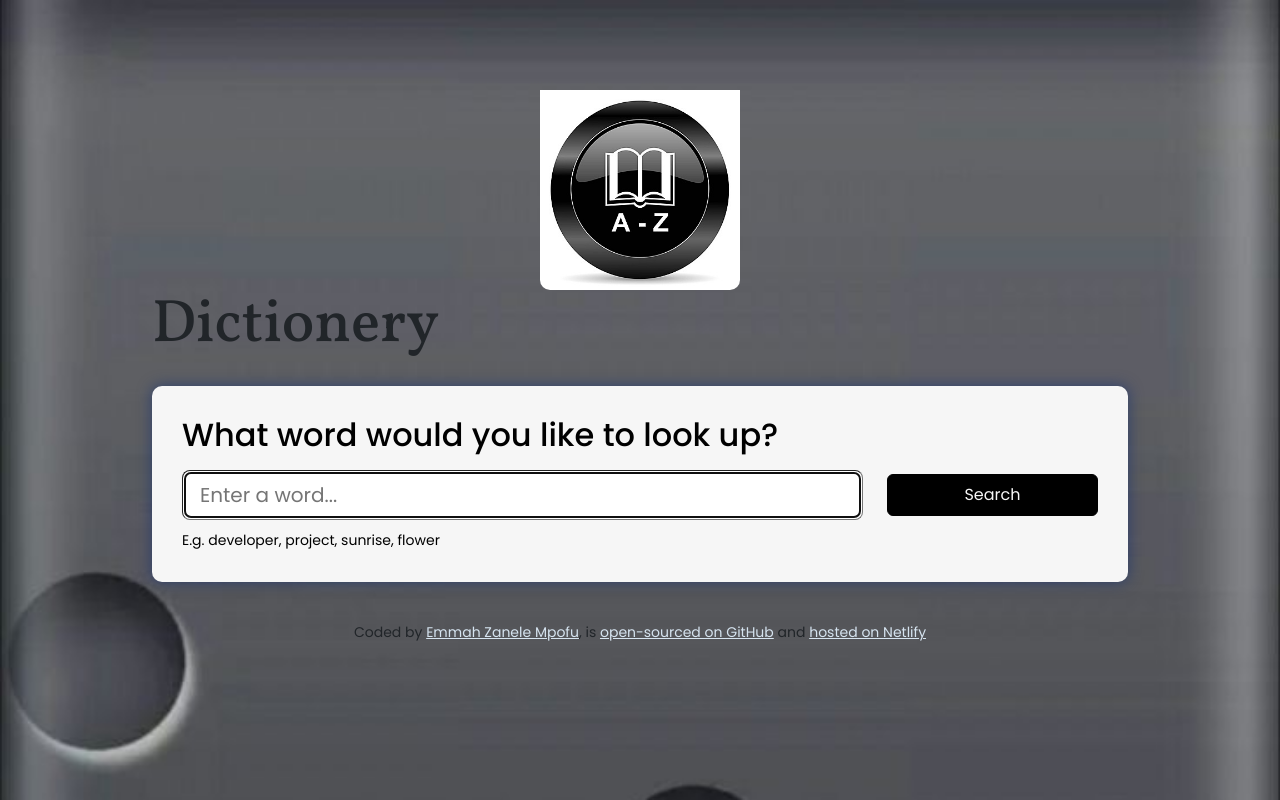
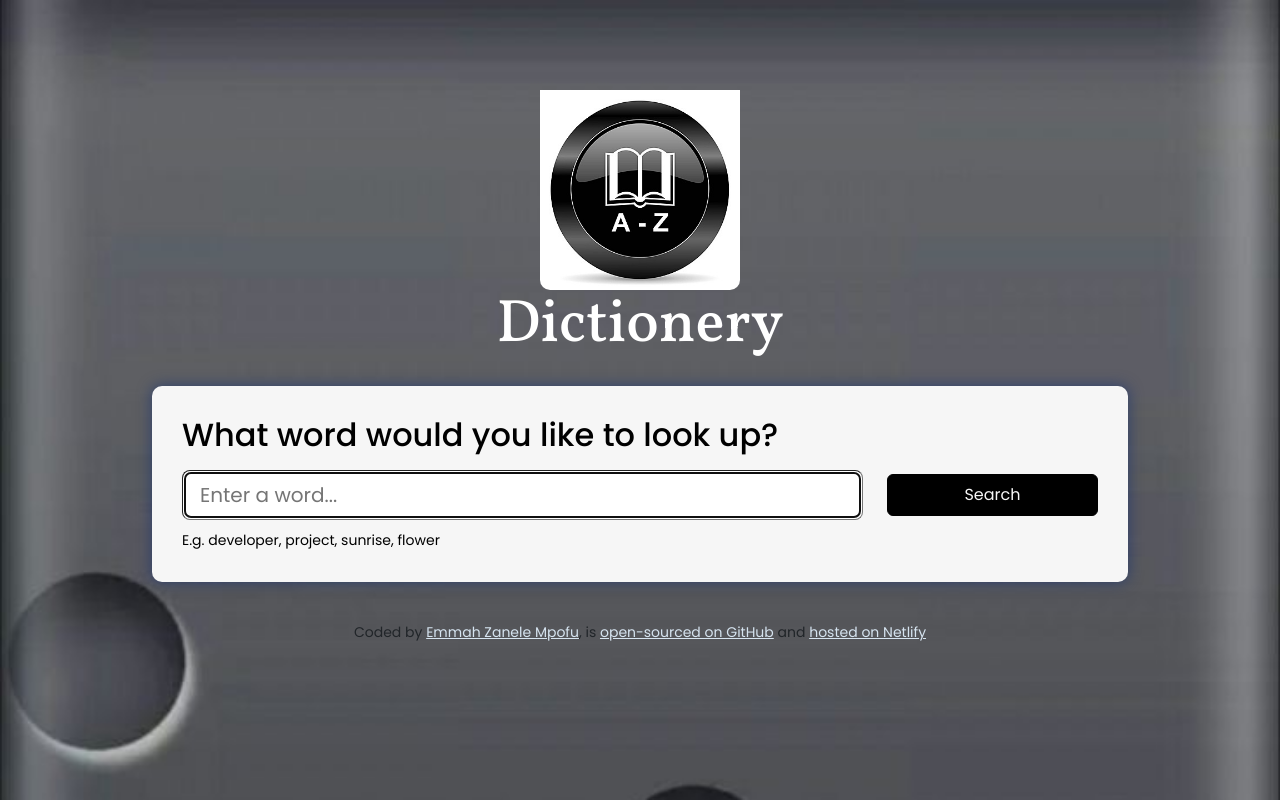
Before and after one commit to Zaemah/dictionary, a React (Create React App) app: page / in a window 1280 px wide. Built offline with nearby package versions, Linux system fonts and the light colour scheme.

Commit message:
Update index.css

```diff
--- a/src/index.css
+++ b/src/index.css
@@ -31,6 +31,8 @@ body {
 h1 {
   font-family: "Vollkorn", serif;
   font-size: 60px;
+  text-align: center;
+  color: white;
 }
 .search {
   color: var(--third-color);
```
